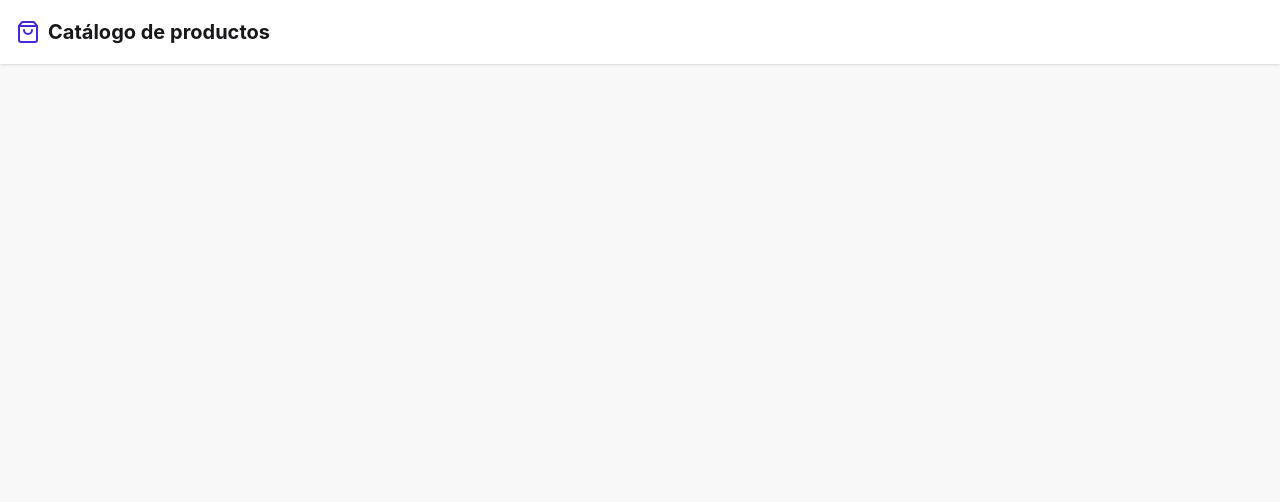
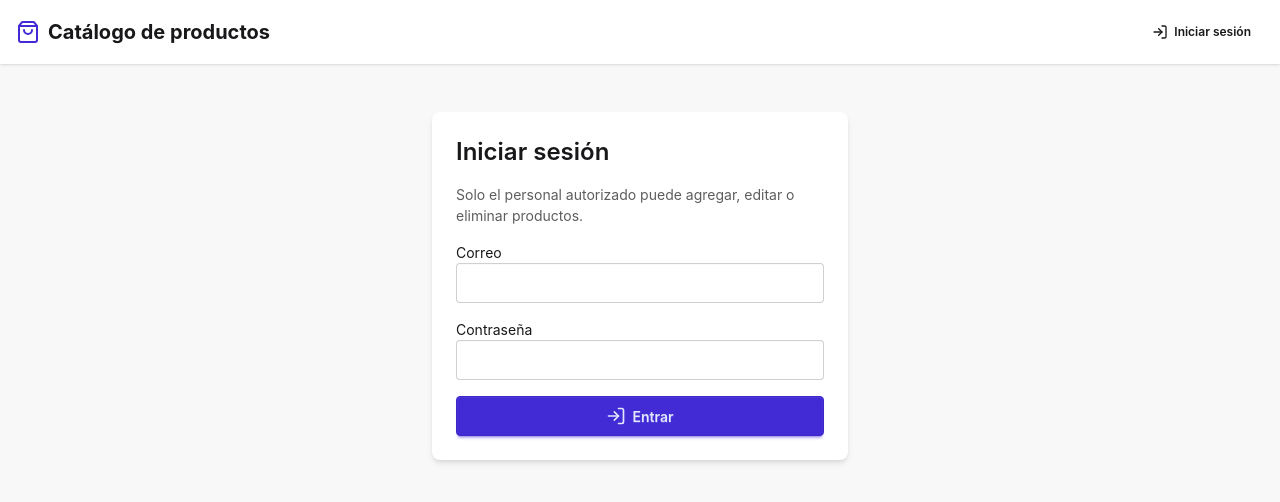
Before and after one commit to LilTacoH2O/pern-catalogo, a React (Vite) app in the folder frontend/: page /login in a window 1280 px wide. Shown: the top 502 px of the page. Built offline with nearby package versions, Linux system fonts and the light colour scheme; no server answers.

Commit message:
INV01 #5: pantalla de login, sesión y token en las peticiones

```diff
--- a/frontend/src/App.jsx
+++ b/frontend/src/App.jsx
@@ -1,6 +1,7 @@
 import { Routes, Route } from "react-router-dom";
 import Navbar from "./components/Navbar";
 import HomePage from "./pages/HomePage";
+import LoginPage from "./pages/LoginPage";
 
 export default function App() {
   return (
@@ -8,6 +9,7 @@ export default function App() {
       <Navbar />
       <Routes>
         <Route path="/" element={<HomePage />} />
+        <Route path="/login" element={<LoginPage />} /> {/* INV01 */}
       </Routes>
     </div>
   );
--- a/frontend/src/components/Navbar.jsx
+++ b/frontend/src/components/Navbar.jsx
@@ -1,13 +1,34 @@
 import { Link } from "react-router-dom";
-import { ShoppingBag } from "lucide-react";
+import { LogIn, LogOut, ShoppingBag } from "lucide-react";
+import { useAuthStore } from "../store/useAuthStore";
+
+const NOMBRE_ROL = { admin: "Administrador", editor: "Editor" };
 
 export default function Navbar() {
+  const { user, logout } = useAuthStore();
+
   return (
     <header className="navbar bg-base-100 shadow-sm px-4">
-      <Link to="/" className="flex items-center gap-2 text-xl font-bold">
+      <Link to="/" className="flex flex-1 items-center gap-2 text-xl font-bold">
         <ShoppingBag className="size-6 text-primary" />
         Catálogo de productos
       </Link>
+      {/* INV01 · sesión actual */}
+      {user ? (
+        <div className="flex items-center gap-2">
+          <span className="hidden text-sm sm:inline">{user.email}</span>
+          <span className="badge badge-primary">{NOMBRE_ROL[user.role] ?? user.role}</span>
+          <button className="btn btn-ghost btn-sm" onClick={logout}>
+            <LogOut className="size-4" />
+            Salir
+          </button>
+        </div>
+      ) : (
+        <Link to="/login" className="btn btn-ghost btn-sm">
+          <LogIn className="size-4" />
+          Iniciar sesión
+        </Link>
+      )}
     </header>
   );
 }
--- /dev/null
+++ b/frontend/src/lib/api.js
@@ -0,0 +1,44 @@
+import axios from "axios";
+
+// URL base de la API. En local viene de .env (VITE_API_URL); en el despliegue (HU05)
+// React y la API comparten dominio, así que se usan rutas relativas ("").
+export const API_URL =
+  import.meta.env.VITE_API_URL ?? (import.meta.env.PROD ? "" : "http://localhost:3000");
+
+// Cliente HTTP único: todas las peticiones a la API pasan por aquí
+export const api = axios.create({ baseURL: API_URL });
+
+// INV01 · La sesión (token + usuario) se guarda en el navegador
+const CLAVE_SESION = "catalogo_sesion";
+
+export const leerSesion = () => {
+  try {
+    return JSON.parse(localStorage.getItem(CLAVE_SESION)) ?? null;
+  } catch {
+    return null;
+  }
+};
+
+export const guardarSesion = (sesion) => {
+  try {
+    if (sesion) localStorage.setItem(CLAVE_SESION, JSON.stringify(sesion));
+    else localStorage.removeItem(CLAVE_SESION);
+  } catch {
+    // Sin acceso a localStorage la sesión dura solo mientras la página esté abierta
+  }
+};
+
+// INV01 · Cada petición lleva el token en el encabezado Authorization
+api.interceptors.request.use((config) => {
+  const sesion = leerSesion();
+  if (sesion?.token) config.headers.Authorization = `Bearer ${sesion.token}`;
+  return config;
+});
+
+// Convierte la respuesta de error de la API en un mensaje legible
+export const mensajeDeError = (err) => {
+  const data = err.response?.data;
+  if (data?.errors?.length) return data.errors.map((e) => e.message).join(". ");
+  if (data?.message) return data.message;
+  return "No se pudo conectar con la API.";
+};
--- /dev/null
+++ b/frontend/src/pages/LoginPage.jsx
@@ -0,0 +1,55 @@
+import { useState } from "react";
+import { Navigate, useNavigate } from "react-router-dom";
+import { LogIn } from "lucide-react";
+import { useAuthStore } from "../store/useAuthStore";
+
+// INV01 · Inicio de sesión para administrar el catálogo
+export default function LoginPage() {
+  const { user, login } = useAuthStore();
+  const navigate = useNavigate();
+  const [form, setForm] = useState({ email: "", password: "" });
+  const [error, setError] = useState("");
+  const [sending, setSending] = useState(false);
+
+  if (user) return <Navigate to="/" replace />;
+
+  const handleChange = (event) => setForm({ ...form, [event.target.name]: event.target.value });
+
+  const handleSubmit = async (event) => {
+    event.preventDefault();
+    setSending(true);
+    setError("");
+    const result = await login(form.email, form.password);
+    setSending(false);
+    if (result.ok) navigate("/");
+    else setError(result.message);
+  };
+
+  return (
+    <main className="mx-auto max-w-md px-4 py-12">
+      <div className="card bg-base-100 shadow-md">
+        <form className="card-body gap-4" onSubmit={handleSubmit}>
+          <h1 className="card-title text-2xl">Iniciar sesión</h1>
+          <p className="text-base-content/70">
+            Solo el personal autorizado puede agregar, editar o eliminar productos.
+          </p>
+          {error && <div role="alert" className="alert alert-error">{error}</div>}
+          <label className="form-control">
+            <span className="label-text mb-1">Correo</span>
+            <input className="input input-bordered w-full" type="email" name="email" autoComplete="username"
+              value={form.email} onChange={handleChange} required />
+          </label>
+          <label className="form-control">
+            <span className="label-text mb-1">Contraseña</span>
+            <input className="input input-bordered w-full" type="password" name="password" autoComplete="current-password"
+              value={form.password} onChange={handleChange} required />
+          </label>
+          <button className="btn btn-primary" type="submit" disabled={sending}>
+            {sending ? <span className="loading loading-spinner" /> : <LogIn className="size-5" />}
+            Entrar
+          </button>
+        </form>
+      </div>
+    </main>
+  );
+}
--- /dev/null
+++ b/frontend/src/store/useAuthStore.js
@@ -0,0 +1,47 @@
+import { create } from "zustand";
+import { api, leerSesion, guardarSesion, mensajeDeError } from "../lib/api";
+
+// INV01 · Qué puede hacer cada rol en la interfaz (la API vuelve a revisarlo)
+const PERMISOS = {
+  crear: ["admin", "editor"],
+  editar: ["admin", "editor"],
+  eliminar: ["admin"],
+};
+
+const inicial = leerSesion();
+
+export const useAuthStore = create((set, get) => ({
+  user: inicial?.user ?? null,
+  token: inicial?.token ?? null,
+
+  login: async (email, password) => {
+    try {
+      const response = await api.post("/api/auth/login", { email, password });
+      const { token, user } = response.data.data;
+      guardarSesion({ token, user });
+      set({ token, user });
+      return { ok: true };
+    } catch (err) {
+      return { ok: false, message: mensajeDeError(err) };
+    }
+  },
+
+  logout: () => {
+    guardarSesion(null);
+    set({ token: null, user: null });
+  },
+
+  // can("eliminar") -> true solo si el rol del usuario tiene ese permiso
+  can: (accion) => Boolean(get().user && PERMISOS[accion]?.includes(get().user.role)),
+}));
+
+// Si la API responde 401 (token vencido o alterado) se cierra la sesión local
+api.interceptors.response.use(
+  (response) => response,
+  (error) => {
+    if (error.response?.status === 401 && useAuthStore.getState().token) {
+      useAuthStore.getState().logout();
+    }
+    return Promise.reject(error);
+  }
+);
```
